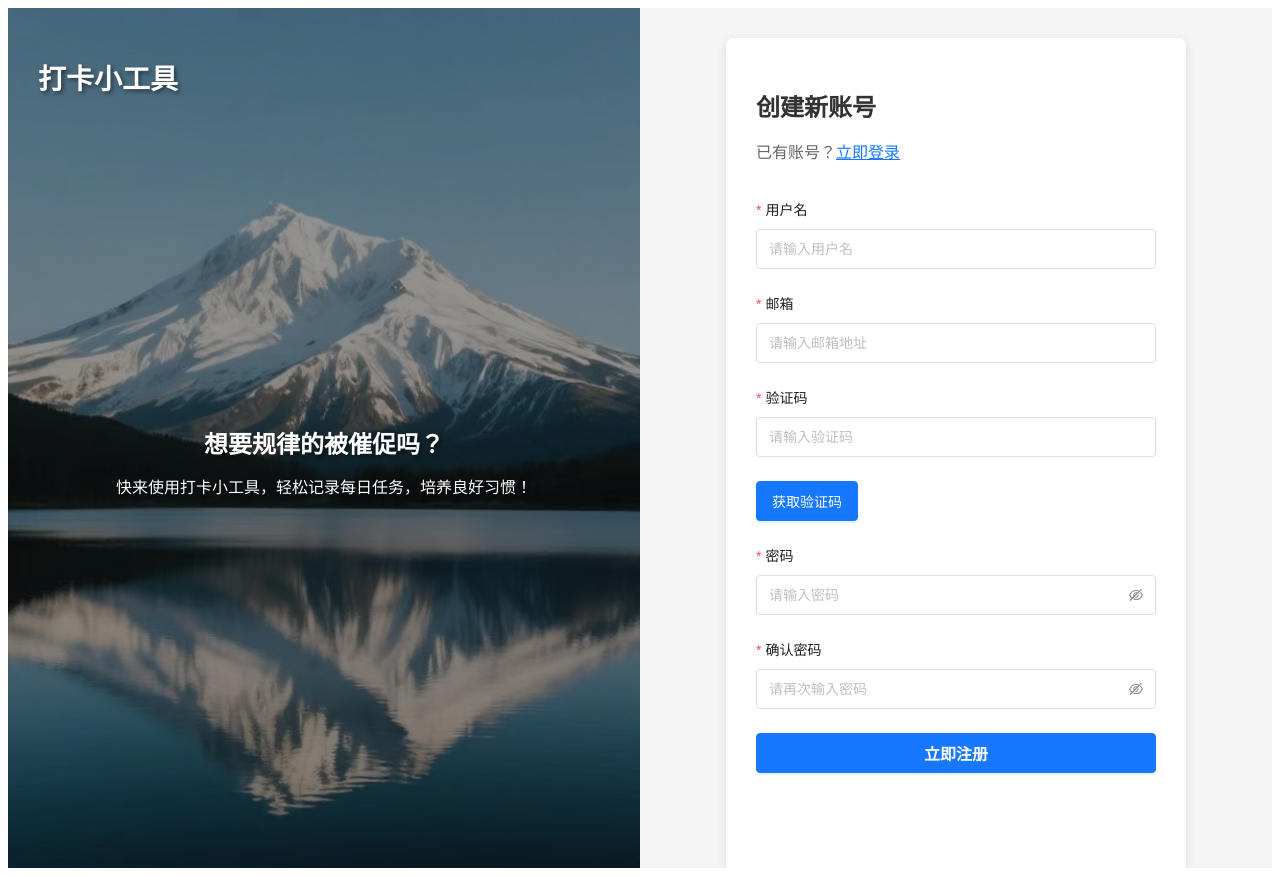
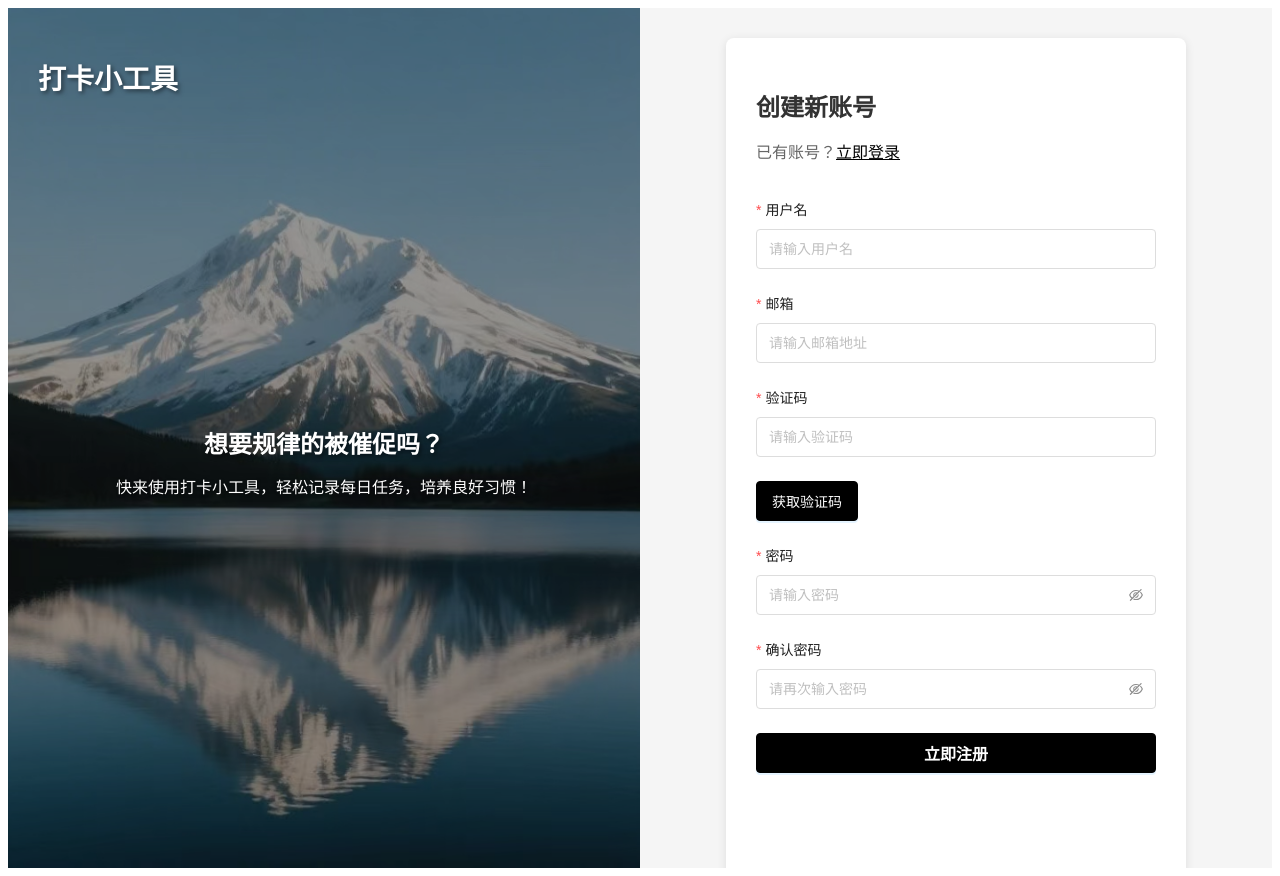
Before and after one commit to little-cat-sweet/check_in_web, a React (Create React App) app: page /register in a window 1280 px wide. Built offline with nearby package versions, Linux system fonts and the light colour scheme.

Commit message:
change the theme of register and login component.

```diff
--- a/src/page/Login/index.jsx
+++ b/src/page/Login/index.jsx
@@ -141,18 +141,20 @@ const Login = () => {
                                 htmlType="submit"
                                 onClick={login}
                                 style={{
-                                    backgroundColor: '#1890ff',
-                                    borderColor: '#1890ff',
+                                    width: '100%',
                                     height: '40px',
+                                    backgroundColor: '#000', // 黑色按钮
+                                    borderColor: '#000',
+                                    fontSize: '16px',
+                                    fontWeight: 'bold',
                                     borderRadius: '4px',
-                                    width: '100%',
                                 }}
                             >
                                 登录
                             </Button>
                             <a
                                 href="javascript:void(0);"
-                                style={{ float: 'right', marginTop: '10px', color: '#1890ff' }}
+                                style={{ float: 'right', marginTop: '10px', color: '#000' }} // 黑色链接
                                 onClick={() => navigate('/update')}
                             >
                                 忘记密码?
@@ -160,7 +162,7 @@ const Login = () => {
                         </Form.Item>
                     </Form>
                     <p style={{ marginTop: '20px' }}>
-                        还没有账号? <a href="#" onClick={goToRegister} style={{ color: '#1890ff' }}>立即注册</a>
+                        还没有账号? <a href="#" onClick={goToRegister} style={{ color: '#000' }}>立即注册</a>
                     </p>
                 </div>
             </div>
--- a/src/page/Register/index.jsx
+++ b/src/page/Register/index.jsx
@@ -175,7 +175,7 @@ const Register = () => {
                     <div style={{ marginBottom: '20px' }}>
                         <h2 style={{ marginBottom: '8px', fontSize: '24px', fontWeight: 'bold', color: '#333' }}>创建新账号</h2>
                         <p style={{ color: '#666' }}>
-                            已有账号？<a href="#" onClick={backToLogin} style={{ color: '#1677ff' }}>立即登录</a>
+                            已有账号？<a href="#" onClick={backToLogin} style={{ color: '#000' }}>立即登录</a>
                         </p>
                     </div>
 
@@ -251,8 +251,8 @@ const Register = () => {
                                     type="primary"
                                     onClick={sendCode}
                                     style={{
-                                        backgroundColor: '#1677ff',
-                                        borderColor: '#1677ff',
+                                        backgroundColor: '#000', // 黑色按钮
+                                        borderColor: '#000',
                                         height: '40px',
                                         borderRadius: '4px',
                                     }}
@@ -318,8 +318,8 @@ const Register = () => {
                                 style={{
                                     width: '100%',
                                     height: '40px',
-                                    backgroundColor: '#1677ff',
-                                    borderColor: '#1677ff',
+                                    backgroundColor: '#000',
+                                    borderColor: '#000',
                                     fontSize: '16px',
                                     fontWeight: 'bold',
                                     borderRadius: '4px',
```
